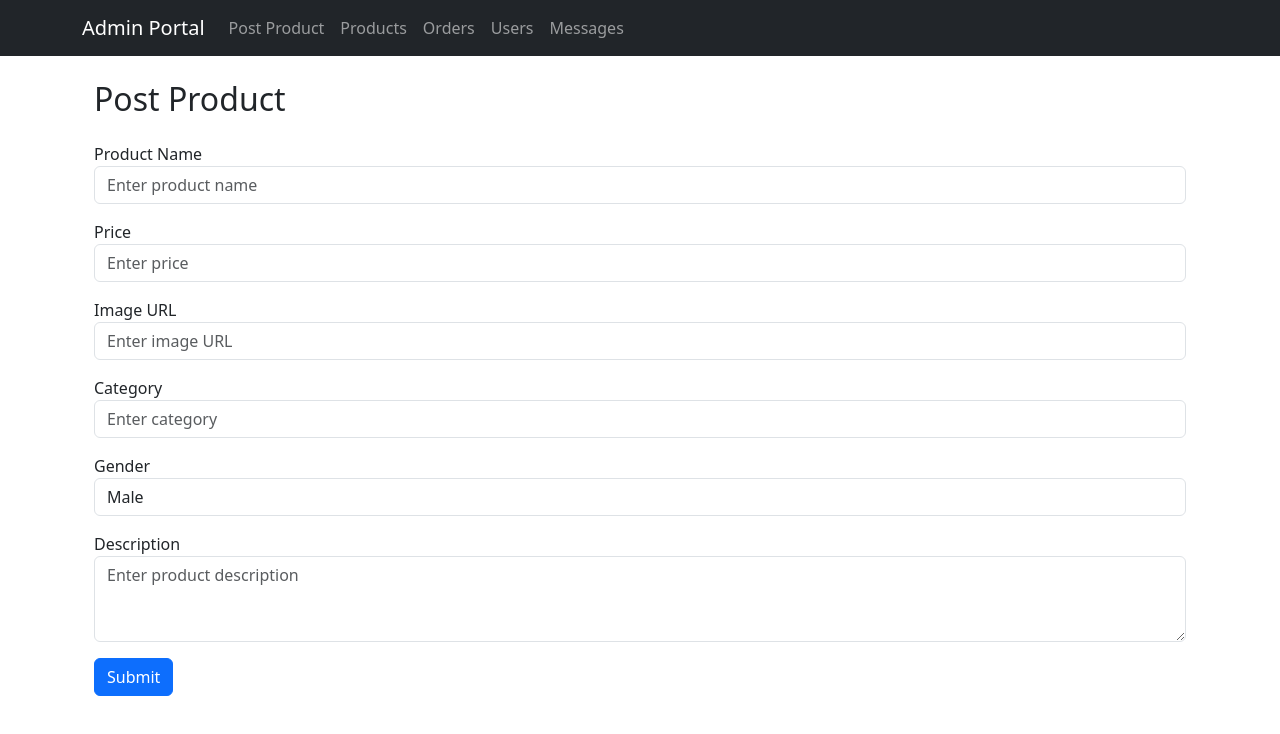
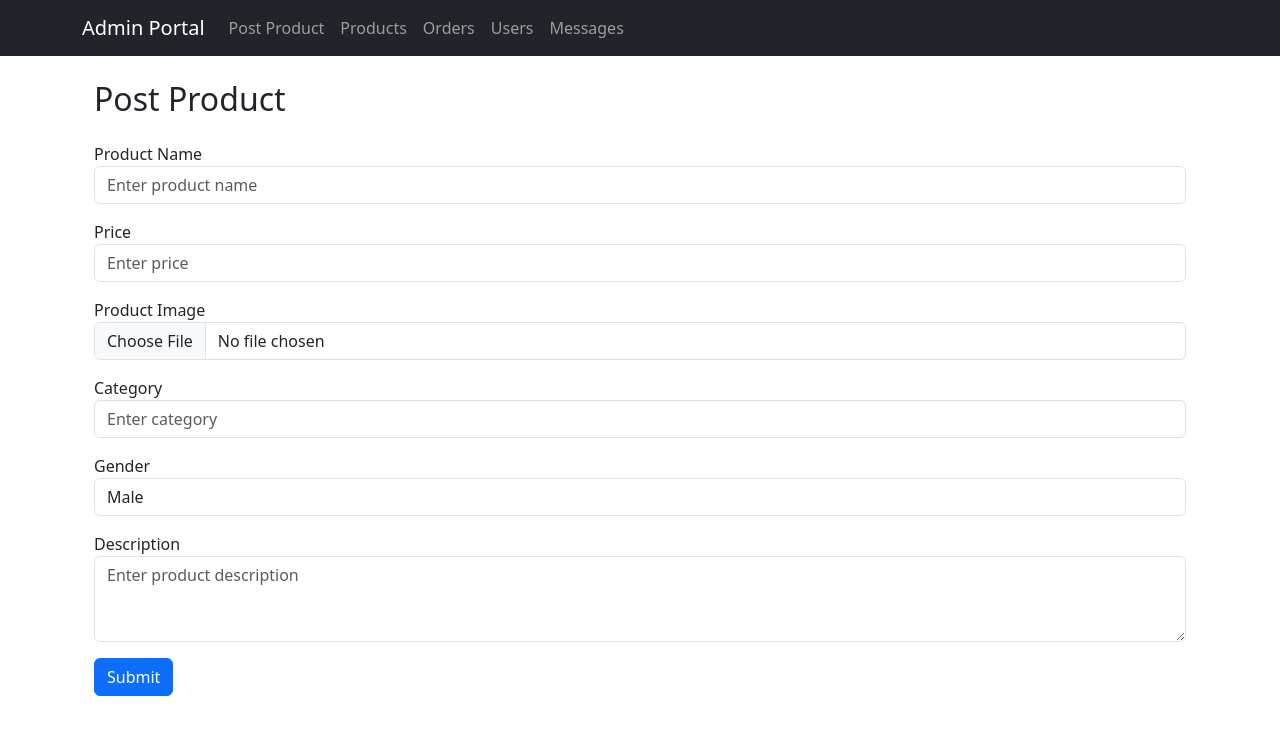
Before and after one commit to AniqMurad/SWH-GIFT-ADMIN-PORTAL, a React (Create React App) app: page /post-product in a window 1280 px wide. Shown: the top 734 px of the page. Built offline with nearby package versions, Linux system fonts and the light colour scheme.

Commit message:
image upload

```diff
--- a/src/pages/PostProduct.js
+++ b/src/pages/PostProduct.js
@@ -1,14 +1,17 @@
-import React, { useState, useEffect } from 'react';
+import React, { useState, useRef } from 'react';  // <-- Import useRef
 import axios from 'axios';
 
 const PostProduct = () => {
     const [name, setName] = useState('');
     const [price, setPrice] = useState('');
-    const [image, setImage] = useState('');
+    const [image, setImage] = useState(null);
     const [category, setCategory] = useState('');
     const [gender, setGender] = useState('Male');
     const [description, setDescription] = useState('');
     const [message, setMessage] = useState('');
+
+    // ✅ Ref for file input
+    const fileInputRef = useRef(null);
 
     const handleSubmit = async (e) => {
         e.preventDefault();
@@ -18,20 +21,30 @@ const PostProduct = () => {
             return;
         }
 
-        const productData = { name, price, image, category, gender, description };
+        const formData = new FormData();
+        formData.append('name', name);
+        formData.append('price', price);
+        formData.append('category', category);
+        formData.append('gender', gender);
+        formData.append('description', description);
+        formData.append('ProductImage', image);
 
         try {
-            await axios.post('https://swhmaah.vercel.app/api/admin/add', productData);
+            await axios.post('https://swhmaah.vercel.app/api/admin/add', formData);
             setMessage('Product added successfully!');
 
+            // ✅ Reset form fields
             setName('');
             setPrice('');
-            setImage('');
+            setImage(null);
             setCategory('');
             setGender('Male');
             setDescription('');
 
-            //fetchProducts();
+            // ✅ Reset the file input manually
+            if (fileInputRef.current) {
+                fileInputRef.current.value = "";
+            }
         } catch (error) {
             console.error('Error adding product:', error.response);
             setMessage('Error adding product. Please try again.');
@@ -63,19 +76,48 @@ const PostProduct = () => {
             <form onSubmit={handleSubmit}>
                 <div className="form-group mb-3">
                     <label htmlFor="name">Product Name</label>
-                    <input type="text" className="form-control" id="name" placeholder="Enter product name" value={name} onChange={(e) => setName(e.target.value)} />
+                    <input
+                        type="text"
+                        className="form-control"
+                        id="name"
+                        placeholder="Enter product name"
+                        value={name}
+                        onChange={(e) => setName(e.target.value)}
+                    />
                 </div>
                 <div className="form-group mb-3">
                     <label htmlFor="price">Price</label>
-                    <input type="number" className="form-control" id="price" placeholder="Enter price" value={price} onChange={(e) => setPrice(e.target.value)} />
+                    <input
+                        type="number"
+                        className="form-control"
+                        id="price"
+                        placeholder="Enter price"
+                        value={price}
+                        onChange={(e) => setPrice(e.target.value)}
+                    />
                 </div>
+                {/* ✅ Image Upload with Ref */}
                 <div className="form-group mb-3">
-                    <label htmlFor="image">Image URL</label>
-                    <input type="text" className="form-control" id="image" placeholder="Enter image URL" value={image} onChange={(e) => setImage(e.target.value)} />
+                    <label htmlFor="image">Product Image</label>
+                    <input
+                        type="file"
+                        className="form-control"
+                        id="image"
+                        name="ProductImage"
+                        ref={fileInputRef}  // ✅ Attach ref here
+                        onChange={(e) => setImage(e.target.files[0])}
+                    />
                 </div>
                 <div className="form-group mb-3">
                     <label htmlFor="category">Category</label>
-                    <input type="text" className="form-control" id="category" placeholder="Enter category" value={category} onChange={(e) => setCategory(e.target.value)} />
+                    <input
+                        type="text"
+                        className="form-control"
+                        id="category"
+                        placeholder="Enter category"
+                        value={category}
+                        onChange={(e) => setCategory(e.target.value)}
+                    />
                 </div>
                 <div className="form-group mb-3">
                     <label>Gender</label>
@@ -86,7 +128,14 @@ const PostProduct = () => {
                 </div>
                 <div className="form-group mb-3">
                     <label htmlFor="description">Description</label>
-                    <textarea className="form-control" id="description" placeholder="Enter product description" value={description} onChange={(e) => setDescription(e.target.value)} rows="3"></textarea>
+                    <textarea
+                        className="form-control"
+                        id="description"
+                        placeholder="Enter product description"
+                        value={description}
+                        onChange={(e) => setDescription(e.target.value)}
+                        rows="3"
+                    ></textarea>
                 </div>
                 <button type="submit" className="btn btn-primary mb-5">Submit</button>
             </form>
--- a/src/pages/Products.js
+++ b/src/pages/Products.js
@@ -65,7 +65,7 @@ const Products = () => {
                     products.map((product) => (
                         <div key={product._id} className="col-md-4 mb-4">
                             <div className="card">
-                                <img src={product.image} alt={product.name} className="card-img-top" />
+                                <img src={`https://swhmaah.vercel.app/public/${product.image}`} alt={product.name} className="card-img-top" />
                                 <div className="card-body">
                                     <h5 className="card-title">{product.name}</h5>
                                     <p className="card-text">Price: Rs {product.price}</p>
```
